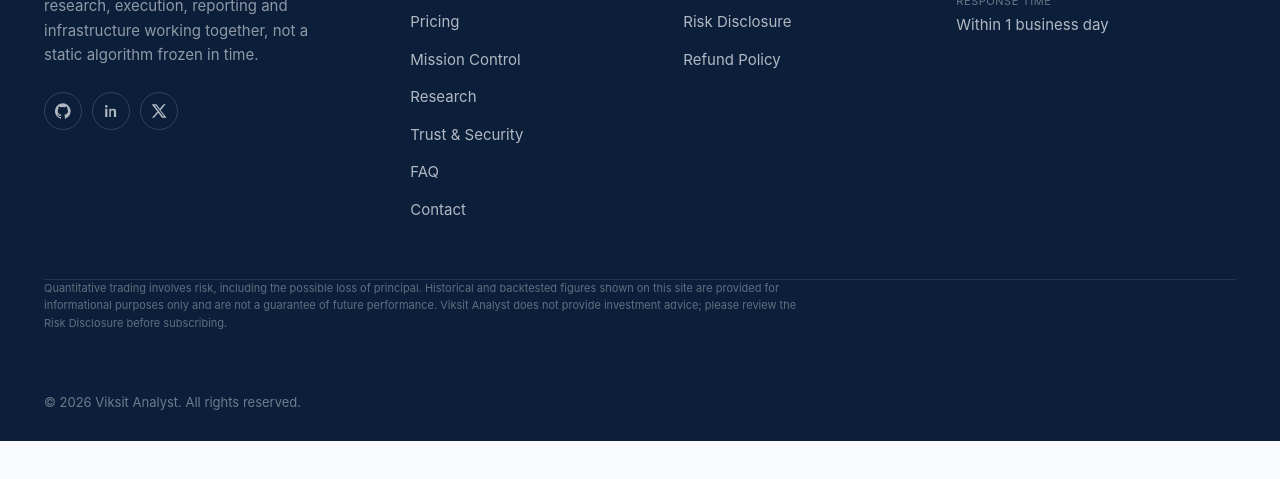
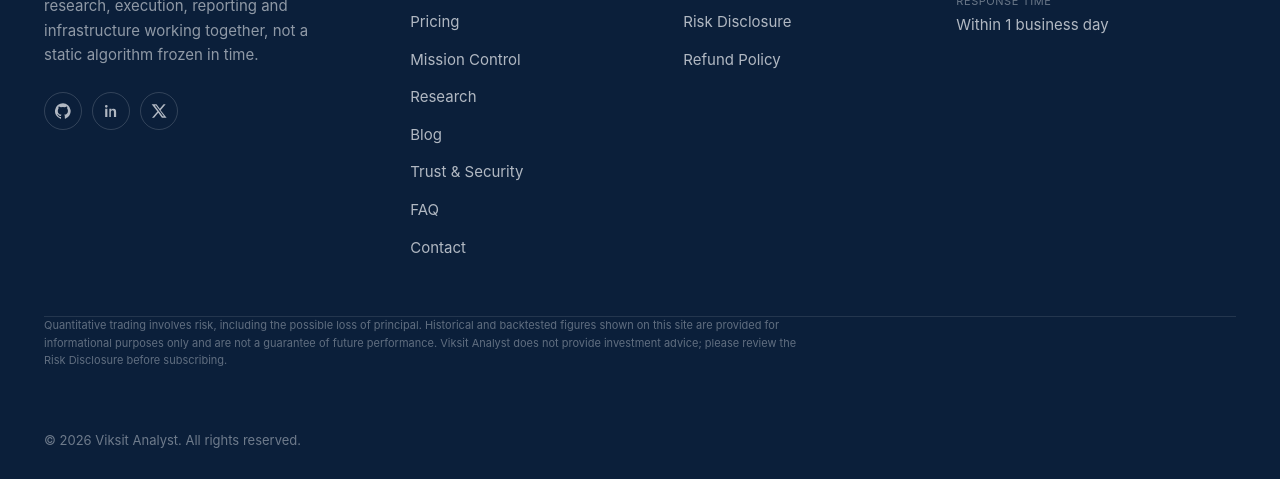
Before and after one commit to viksit-analyst/payment-success, a website: page research.html in a window 1280 px wide. Shown: the part 1628-2107 px from the top of the page. Before the commit the page ends 2069 px from the top, so only its background shows below. Drawn offline with Linux system fonts and the light colour scheme.

Commit message:
Update research.html

```diff
--- a/research.html
+++ b/research.html
@@ -63,6 +63,7 @@
       <a href="index.html#pricing">Pricing</a>
       <a href="index.html#mission-control">Mission Control</a>
       <a href="research.html" aria-current="page">Research</a>
+      <a href="blog/index.html">Blog</a>
       <a href="trust.html">Trust &amp; Security</a>
       <a href="index.html#faq">FAQ</a>
       <a href="contact.html">Contact</a>
@@ -83,6 +84,7 @@
     <a href="index.html#pricing">Pricing</a>
     <a href="index.html#mission-control">Mission Control</a>
     <a href="research.html">Research</a>
+      <a href="blog/index.html">Blog</a>
     <a href="trust.html">Trust &amp; Security</a>
     <a href="index.html#faq">FAQ</a>
     <a href="contact.html">Contact</a>
@@ -174,6 +176,7 @@
           <li><a href="index.html#pricing">Pricing</a></li>
           <li><a href="index.html#mission-control">Mission Control</a></li>
           <li><a href="research.html">Research</a></li>
+          <li><a href="blog/index.html">Blog</a></li>
           <li><a href="trust.html">Trust &amp; Security</a></li>
           <li><a href="index.html#faq">FAQ</a></li>
           <li><a href="contact.html">Contact</a></li>
```
